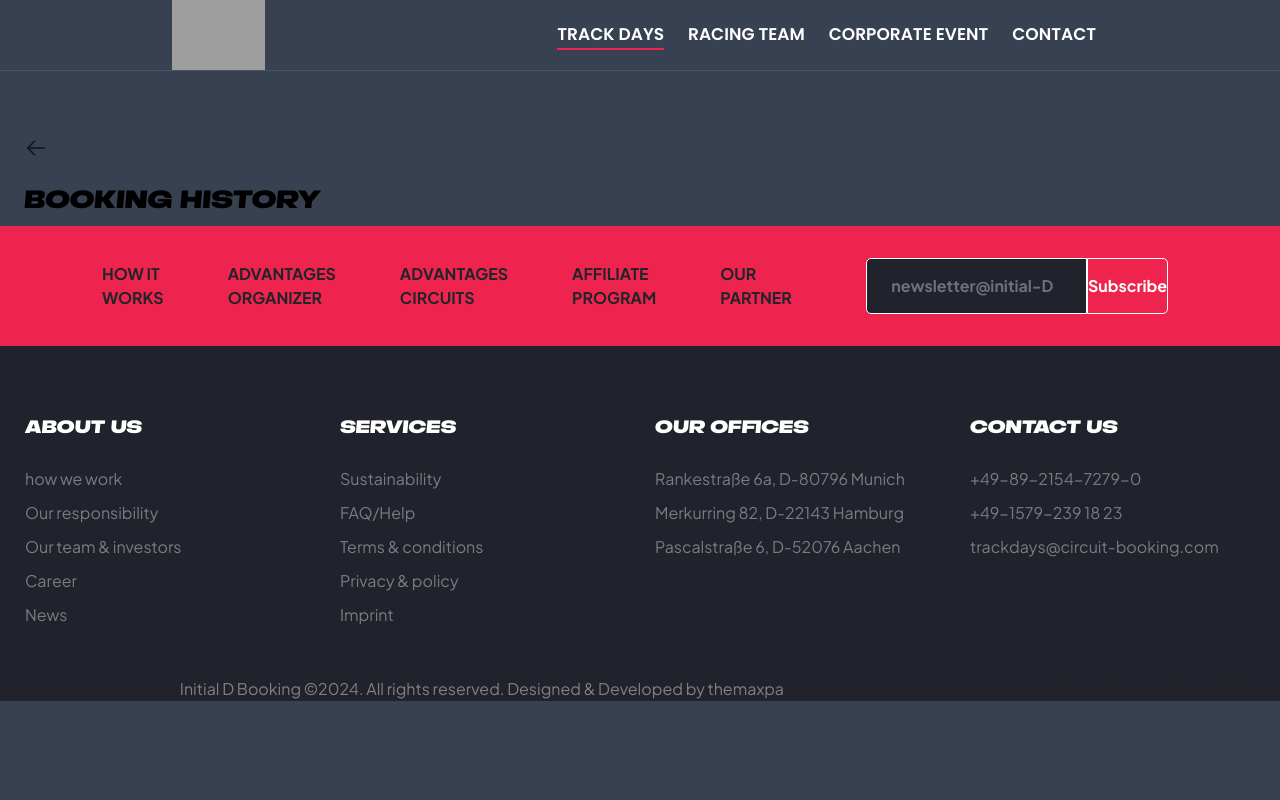
After one commit to themaxpa/INITIAL-D, a PHP site: page /User/Histroy.php in a window 1280 px wide. The commit adds this page. Run offline with PHP 8.4, Linux system fonts and the light colour scheme; data that the repository does not hold is empty; some libraries are stand-ins or nearby versions; grey boxes are pictures that could not be loaded.

Commit message:
added History.php

```diff
--- /dev/null
+++ b/User/Histroy.php
@@ -0,0 +1,204 @@
+<?php
+session_start();
+include '../connection/dbconnection.php';
+@$uid = $_SESSION['login_id'];
+@$rid = $_GET['rid'];
+// echo $uid;
+?>
+
+
+
+<!DOCTYPE html>
+<html lang="en">
+
+<head>
+    <link rel="preconnect" href="https://fonts.gstatic.com/" crossorigin="" />
+    <link rel="stylesheet" as="style" onload="this.rel='stylesheet'" href="https://fonts.googleapis.com/css2?display=swap&amp;family=Noto+Sans%3Awght%40400%3B500%3B700%3B900&amp;family=Plus+Jakarta+Sans%3Awght%40400%3B500%3B700%3B800" />
+
+    <meta charset="utf-8">
+    <meta content="width=device-width, initial-scale=1.0" name="viewport">
+
+    <title>Race Track History</title>
+    <meta content="" name="description">
+    <meta content="" name="keywords">
+
+    <!-- Favicons -->
+    <link href="../assets/img/favicon.png" rel="icon">
+    <link href="assets/img/apple-touch-icon.png" rel="apple-touch-icon">
+
+
+    <!-- Font Awesome  -->
+    <link rel="stylesheet" href="https://cdnjs.cloudflare.com/ajax/libs/font-awesome/6.5.2/css/all.min.css" integrity="sha512-SnH5WK+bZxgPHs44uWIX+LLJAJ9/2PkPKZ5QiAj6Ta86w+fsb2TkcmfRyVX3pBnMFcV7oQPJkl9QevSCWr3W6A==" crossorigin="anonymous" referrerpolicy="no-referrer" />
+
+    <!-- Google Fonts -->
+    <link href="https://fonts.googleapis.com/css?family=Open+Sans:300,300i,400,400i,600,600i,700,700i|Raleway:300,300i,400,400i,500,500i,600,600i,700,700i|Poppins:300,300i,400,400i,500,500i,600,600i,700,700i" rel="stylesheet">
+
+    <!-- Vendor CSS Files -->
+    <link href="../assets/vendor/bootstrap/css/bootstrap.min.css" rel="stylesheet">
+    <link href="../assets/vendor/bootstrap-icons/bootstrap-icons.css" rel="stylesheet">
+    <link href="../assets/vendor/boxicons/css/boxicons.min.css" rel="stylesheet">
+    <link href="../assets/vendor/glightbox/css/glightbox.min.css" rel="stylesheet">
+    <link href="../assets/vendor/remixicon/remixicon.css" rel="stylesheet">
+    <link href="../assets/vendor/swiper/swiper-bundle.min.css" rel="stylesheet">
+
+    <!-- Template Main CSS File -->
+    <link href="../assets/css/style.css" rel="stylesheet">
+    <link href="../assets/css/login.css4 " rel="stylesheet">
+    <script src="https://cdn.tailwindcss.com?plugins=forms,container-queries"></script>
+
+    <style>
+        /* Media Query =====================================================================================================================================
+===================================================================================================================================================*/
+
+        @media (max-width: 480px) {}
+    </style>
+</head>
+
+<body>
+
+    <!-- ======= Header ======= -->
+    <header id="header" class="fixed-top">
+        <div class="container-fluid">
+
+            <div class="row justify-content-center">
+                <div class="col-xl-9 d-flex align-items-center justify-content-lg-between">
+                    <a href="./UserHomePage.php" class="logo me-auto me-lg-0"><img src="../assets/img/D LOGO.png" alt="" class="img-fluid"></a>
+                    <nav id="navbar" class="navbar order-last order-lg-0">
+                        <ul>
+                            <li><a class="nav-link scrollto active" href="./TrackDay.php">Track Days</a></li>
+                            <!-- <li><a class="nav-link scrollto" href="./Organizer.php">Organizer</a></li> -->
+                            <li><a class="nav-link scrollto" href="./RacingTeam.php">Racing Team</a></li>
+                            <li><a class="nav-link scrollto " href="./CorporateEvent.php">Corporate Event</a></li>
+                            <li><a class="nav-link scrollto " href="./ContactUs.php">Contact</a></li>
+                            <li class="nav-item d-block d-lg-none">
+                                <a class="nav-link nav-icon search-bar-toggle " href="#">
+                                    <i class="bi bi-search"></i>
+                                </a>
+                            </li><!-- End Search Icon-->
+                            <?php
+
+                            $dqry = "SELECT * FROM `user_login` JOIN `user_registration` ON `user_login`.`reg_id`= `user_registration`.`reg_id` where login_id='$uid'";
+                            // echo $dqry;
+                            $result = mysqli_query($con, $dqry);
+                            if ($result->num_rows > 0) {
+                                while ($row = $result->fetch_assoc()) {
+                                    // $rid = $row['reg_id'];
+
+                            ?>
+
+                                    <li class="nav-item dropdown pe-3">
+                                        <a class="nav-link nav-profile d-flex align-items-center pe-0" href="#" data-bs-toggle="dropdown">
+                                            <img style="width:40px;height:40px" src="./images/<?php echo $row['image']; ?>" alt="Profile" class="rounded-circle">
+                                            <span class="d-none d-md-block dropdown-toggle ps-2"><?php echo  $row["first_name"]; ?></span>
+                                        </a><!-- End Profile Iamge Icon -->
+
+                                        <ul class="dropdown-menu dropdown-menu-end dropdown-menu-arrow profile">
+                                            <li class="dropdown-header">
+                                                <h6><?php echo  $row["first_name"]; ?> <?php echo  $row["last_name"]; ?></h6>
+                                                <span>Web Designer</span>
+                                            </li>
+                                            <li>
+                                                <hr class="dropdown-divider">
+                                            </li>
+
+                                            <li>
+                                                <a class="dropdown-item d-flex align-items-center" href="./UserProfile.php?rid=<?php echo  $row["reg_id"]; ?>">
+                                                    <i class="bi bi-person"></i>
+                                                    <span>My Profile</span>
+                                                </a>
+                                            </li>
+                                            <li>
+                                                <hr class="dropdown-divider">
+                                            </li>
+
+                                            <li>
+                                                <a class="dropdown-item d-flex align-items-center" href="users-profile.html">
+                                                    <i class="bi bi-gear"></i>
+                                                    <span>Account Settings</span>
+                                                </a>
+                                            </li>
+                                            <li>
+                                                <hr class="dropdown-divider">
+                                            </li>
+
+                                            <li>
+                                                <a class="dropdown-item d-flex align-items-center" href="pages-faq.html">
+                                                    <i class="bi bi-question-circle"></i>
+                                                    <span>Need Help?</span>
+                                                </a>
+                                            </li>
+                                            <li>
+                                                <hr class="dropdown-divider">
+                                            </li>
+
+                                            <li>
+                                                <a class="dropdown-item d-flex align-items-center" href="../Logout.php">
+                                                    <i class="bi bi-box-arrow-right"></i>
+                                                    <span>Sign Out</span>
+                                                </a>
+                                            </li>
+                                        </ul>
+                                <?php
+                                }
+                            }
+                                ?>
+                                <!-- End Profile Dropdown Items -->
+                                    </li><!-- End Profile Nav -->
+                        </ul>
+                        </ul>
+                        <i class="bi bi-list mobile-nav-toggle"></i>
+                    </nav><!-- .navbar -->
+                </div>
+            </div>
+        </div>
+    </header><!-- End Header -->
+
+    <div class="relative flex size-full min-h-screen flex-col bg-gray-700 group/design-root overflow-x-hidden" style='font-family: "Plus Jakarta Sans", "Noto Sans", sans-serif;'>
+        <div class="flex flex-col gap-2 bg-gray-700 p-4 pb-2" style="margin-top: 100px;">
+            <div class="flex items-center h-12 justify-between">
+                <div class="text-[#111418] flex size-12 shrink-0 items-center" data-icon="ArrowLeft" data-size="24px" data-weight="regular">
+                    <svg xmlns="http://www.w3.org/2000/svg" width="24px" height="24px" fill="currentColor" viewBox="0 0 256 256">
+                        <path d="M224,128a8,8,0,0,1-8,8H59.31l58.35,58.34a8,8,0,0,1-11.32,11.32l-72-72a8,8,0,0,1,0-11.32l72-72a8,8,0,0,1,11.32,11.32L59.31,120H216A8,8,0,0,1,224,128Z"></path>
+                    </svg>
+                </div>
+            </div>
+            <p class="h1-txt" style="color:black;font-size:25px">Booking history</p>
+            <?php
+            // $qry = "SELECT * FROM `booking` JOIN `tracks` WHERE `booking`.`reg_id`=$uid";
+            $qry = "SELECT * FROM `booking` JOIN `tracks` WHERE `booking`.`reg_id`=$uid    AND `tracks`.`track_id`= `booking`.`track_id` ";
+
+            // echo $qry;
+            $data = mysqli_query($con, $qry);
+
+            if ($data->num_rows > 0) {
+                while ($row = $data->fetch_assoc()) {
+                    // $uid = $row['login_id'];
+            ?>
+
+        </div>
+        <h4 class="text-[#60758a] text-sm font-bold leading-normal tracking-[0.015em] px-4 py-2 text-center bg-gray-700">2023</h4>
+        <div class="flex gap-4 bg-gray-700 px-4 py-3 justify-between">
+            <div class="flex items-start gap-4">
+                <div
+                    class="bg-center bg-no-repeat aspect-square bg-cover rounded-lg size-[70px]"
+                    style='background-image: url("../Vendor/images/<?php echo  $row["image"]; ?>");'></div>
+                <div class="flex flex-1 flex-col justify-center">
+                    <p class="text-[#111418] text-base font-medium leading-normal"> Booking ID: <?php echo  $row["booking_id"]; ?></p>
+                    <p class="text-[#111418] text-base font-medium leading-normal"><?php echo  $row["track_name"]; ?></p>
+                    <p class="text-[#60758a] text-sm font-normal leading-normal"><?php echo  $row["date"]; ?></p>
+                    <p class="text-[#60758a] text-sm font-normal leading-normal">VISA ....9485</p>
+                </div>
+            </div>
+            <div class="shrink-0 bg-gray-700">
+                <p class="text-[#111418] text-base font-normal leading-normal"><?php echo  $row["price"]; ?></p>
+            </div>
+        </div>
+        <?php
+              }
+            }
+?>
+    </div>
+
+<?php
+  include './UserFooter.php';
+?>
--- a/User/TrackBooking.php
+++ b/User/TrackBooking.php
@@ -3,8 +3,10 @@
 include '../connection/dbconnection.php';
 include './UserHeader.php';
 @$uid = $_SESSION['login_id'];
+echo $uid;
+
 $id = $_GET['id']; //Track ID
-// echo $id;
+echo $id;
 ?>
 <style>
   /*  description */
--- a/User/UserFooter.php
+++ b/User/UserFooter.php
@@ -62,7 +62,7 @@
         </div>
       </div>
       <div class="social" style="  width: 100%; display: flex; justify-content: end; margin-top:50px">
-        <p style="color:gray; margin-right:250px;">Initial D Booking &copy;2024. All rights reserved. Designed & Developed by <span class="designer">Sonia</span>
+        <p style="color:gray; margin-right:250px;">Initial D Booking &copy;2024. All rights reserved. Designed & Developed by <span class="designer">themaxpa</span>
         </p>
         <a href="https://x.com/?lang=en-in" style="margin: 0px 20px;"><i class="bi bi-twitter-x"></i></a>
         <a href="https://www.facebook.com/" style="margin: 0px 20px;"><i class=" bi bi-facebook"></i></a>
--- a/User/UserHomePage.php
+++ b/User/UserHomePage.php
@@ -14,7 +14,7 @@
   <meta charset="utf-8">
   <meta content="width=device-width, initial-scale=1.0" name="viewport">
 
-  <title>Initial Speed</title>
+  <title>Initial D</title>
   <meta content="" name="description">
   <meta content="" name="keywords">
 
@@ -846,9 +846,9 @@
                       </li>
 
                       <li>
-                        <a class="dropdown-item d-flex align-items-center" href="pages-faq.html">
+                        <a class="dropdown-item d-flex align-items-center" href="./Histroy.php">
                           <i class="bi bi-question-circle"></i>
-                          <span>Need Help?</span>
+                          <span>History</span>
                         </a>
                       </li>
                       <li>
```
Also changed, not shown: User/PaymentGateWay.php (+5 -9 lines), User/UserProfile.php (+9 -2 lines), registration.php (+4 -3 lines), User/images/IMG_20241103_202029.jpg (added), User/images/backiee-278386-landscape.jpg (added).
